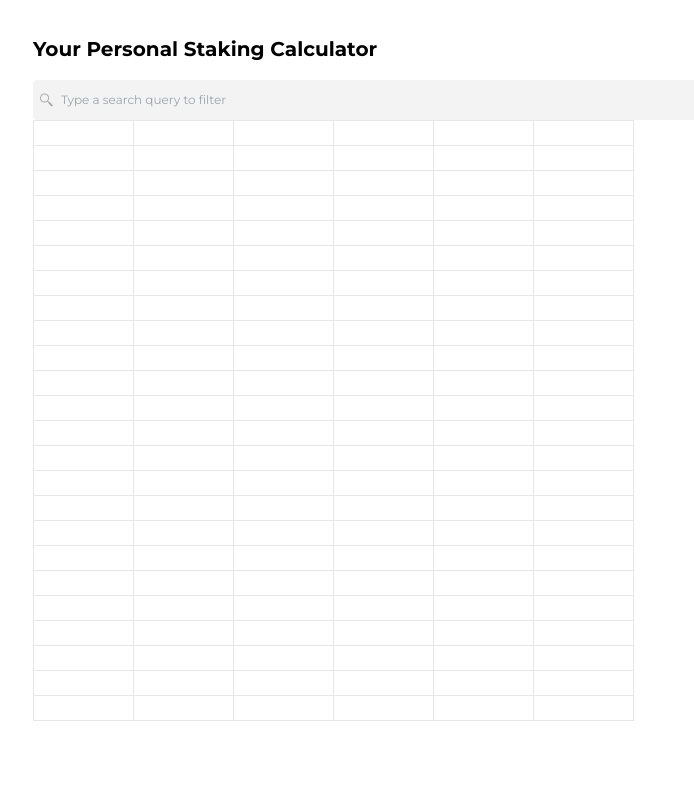
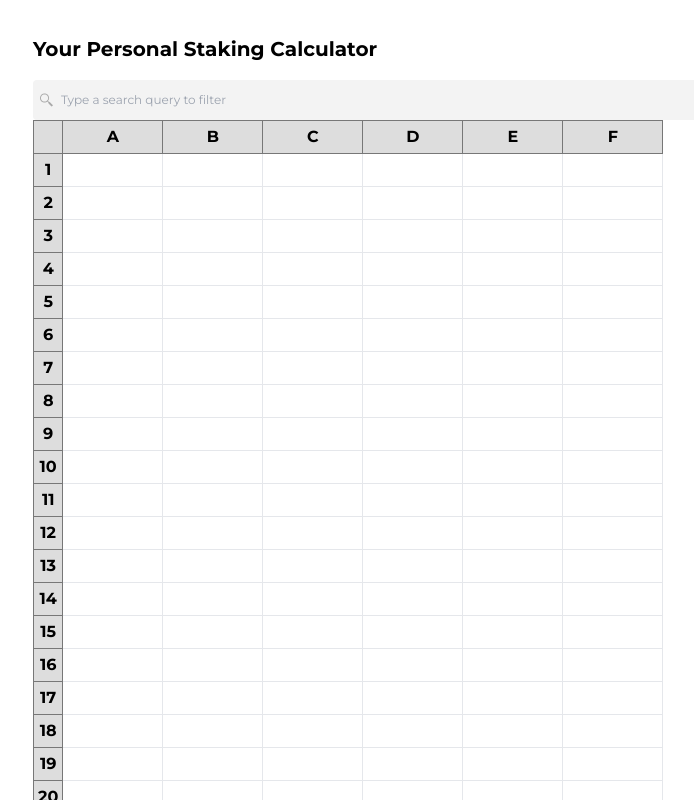
Before and after one commit to puritybirir/staking-calculator, a Next.js app: page / in a window 1280 px wide. Shown: the top 800 px of the page, without its empty margins (191-885 px from the left). Built offline with nearby package versions, Linux system fonts and the light colour scheme.

Commit message:
Implement axis cells and convert from decimal to base 26

```diff
--- /dev/null
+++ b/components/AxisCell.tsx
@@ -0,0 +1,11 @@
+import { FC, ReactNode } from 'react'
+
+interface AxisCellProps {
+  children?: ReactNode
+}
+
+const AxisCell: FC<AxisCellProps> = (props) => {
+  return <th className='bg-[#ddd] p-[4px] border border-[#777] text-center'>{props.children}</th>
+}
+
+export default AxisCell
--- a/components/Cell.tsx
+++ b/components/Cell.tsx
@@ -33,7 +33,7 @@ const Cell: FC<CellProps> = (props) => {
 
   return isEditable ? (
     <input
-      className='w-full h-full'
+      className='w-full h-full border-none'
       ref={cellRef}
       data-cell-id={props.cellId}
       value={cellState}
@@ -41,7 +41,7 @@ const Cell: FC<CellProps> = (props) => {
     />
   ) : (
     <div
-      className='w-full h-full text-clip whitespace-nowrap overflow-auto'
+      className='w-full h-full text-clip whitespace-nowrap overflow-auto p-[2px] text-center'
       data-cell-id={props.cellId}
       onClick={changeToInput}>{cellState}
     </div>
--- a/components/Column.tsx
+++ b/components/Column.tsx
@@ -5,7 +5,7 @@ interface ColumnProps {
 }
 
 const Column: FC<ColumnProps> = (props) => {
-  return <td className='w-[100px] h-[25px] border max-w-[100px]'>{props.children}</td>
+  return <td className='min-w-[100px] h-[25px] border max-w-[100px]'>{props.children}</td>
 }
 
 export default Column
--- /dev/null
+++ b/components/Resizer.tsx
@@ -0,0 +1,35 @@
+import { FC, useEffect } from 'react'
+import { useRecoilState } from 'recoil'
+import { SheetSizeState } from './store/SheetSizeState'
+
+interface ResizerProps {
+
+}
+
+const Resizer: FC<ResizerProps> = (props) => {
+  const [sheetSize, setSheetSize] = useRecoilState(SheetSizeState);
+
+  const initiateDrag = () => {
+    document.addEventListener("mousemove", startDrag)
+    document.addEventListener("mouseup", stopDrag)
+  }
+
+  const startDrag = (event: MouseEvent) => {
+    const pointerX = event.pageX;
+    const pointerY = event.pageY;
+
+    setSheetSize({
+      width: pointerX,
+      height: pointerY
+    })
+  }
+
+  const stopDrag = () => {
+    document.removeEventListener("mousemove", startDrag)
+    document.removeEventListener("mouseup", stopDrag)
+  }
+
+  return <div onMouseDown={initiateDrag} className='w-[8px] h-[8px] bg-blue-700 absolute right-[-8px] bottom-[-8px] cursor-se-resize' />
+}
+
+export default Resizer
--- a/components/Sheet.tsx
+++ b/components/Sheet.tsx
@@ -1,22 +1,37 @@
 import { FC, ReactNode } from 'react'
 import Column from './Column';
 import Row from './Row';
+import AxisCell from './AxisCell';
 import Cell, { CELL_HEIGHT, CELL_WIDTH } from './Cell';
 import { SheetSizeState } from './store/SheetSizeState';
 import { useRecoilValue } from 'recoil';
+import Resizer from './Resizer';
+import { numToLetter } from '@/utils/numberToLetter';
+
 
 interface SheetProps { }
 
 const Sheet: FC<SheetProps> = (props) => {
 
   const sheetSize = useRecoilValue(SheetSizeState);
-  const columnsNum = sheetSize.width / CELL_WIDTH;
-  const rowsNum = sheetSize.height / CELL_HEIGHT;
+  const columnsNum = Math.ceil(sheetSize.width / CELL_WIDTH);
+  const rowsNum = Math.ceil(sheetSize.height / CELL_HEIGHT);
   return (
+    <div className='relative w-fit'>
       <table className='border-spacing-0'>
         <tbody>
+          <Row>
+            {[...Array(columnsNum + 1)].map((column, columnIndex) =>
+              columnIndex !== 0 ? (
+                <AxisCell>{numToLetter(columnIndex - 1)}</AxisCell>
+              ) : (
+                <AxisCell />
+              )
+            )}
+          </Row>
           {[...Array(rowsNum)].map((row, rowIndex) => (
             <Row key={rowIndex}>
+              <AxisCell>{rowIndex + 1}</AxisCell>
               {[...Array(columnsNum)].map((column, columnIndex) => (
                 <Column key={columnIndex}>
                   <Cell cellId={`${rowIndex},${columnIndex}`} />
@@ -26,6 +41,8 @@ const Sheet: FC<SheetProps> = (props) => {
           ))}
         </tbody>
       </table>
+      <Resizer />
+    </div>
   );
 };
 
--- /dev/null
+++ b/utils/numberToLetter.ts
@@ -0,0 +1,8 @@
+export const numToLetter = (num:number): string => {
+  const division = Math.floor(num / 26);
+  const remainder = Math.floor(num % 26);
+
+  const currentCharacter = String.fromCharCode(remainder + 97).toUpperCase();
+
+  return division - 1 >= 0 ? numToLetter(division-1) + currentCharacter:currentCharacter;
+}
```
Lines whose indentation alone changed are shown as unchanged.
